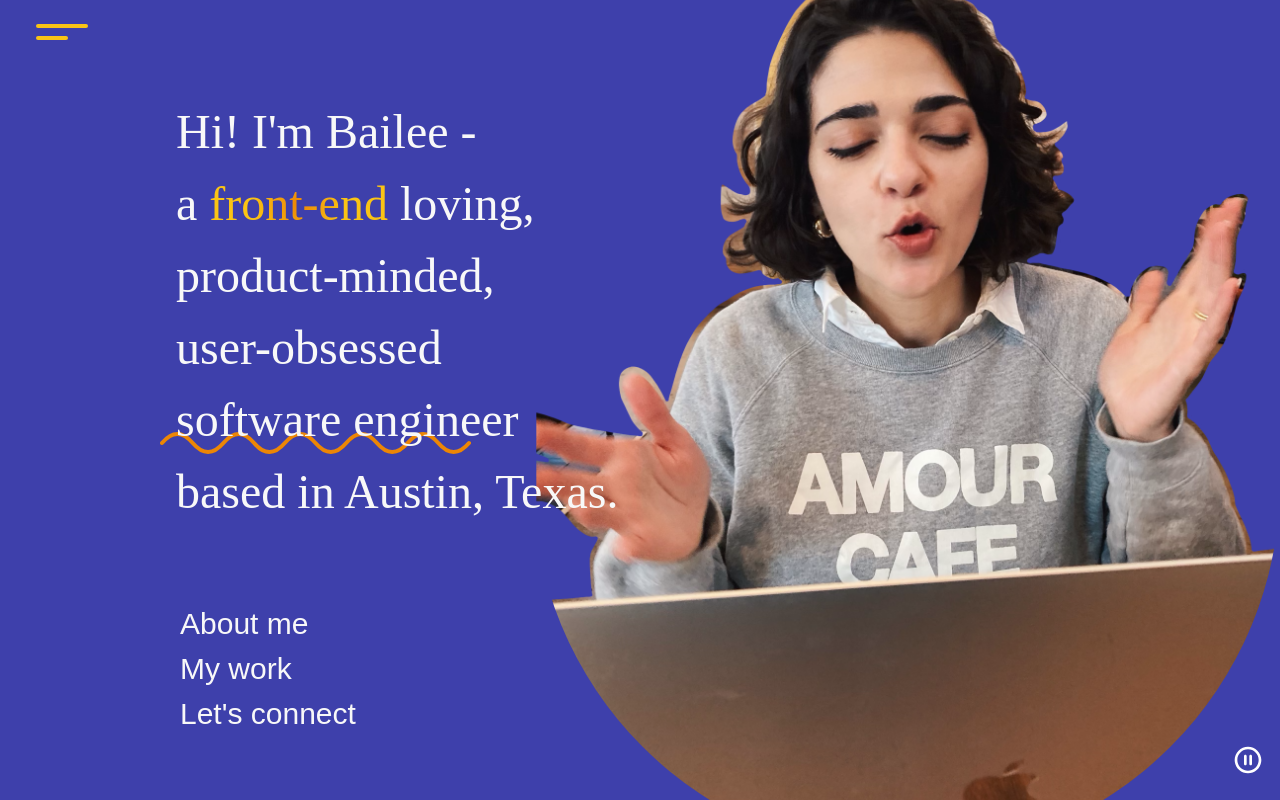
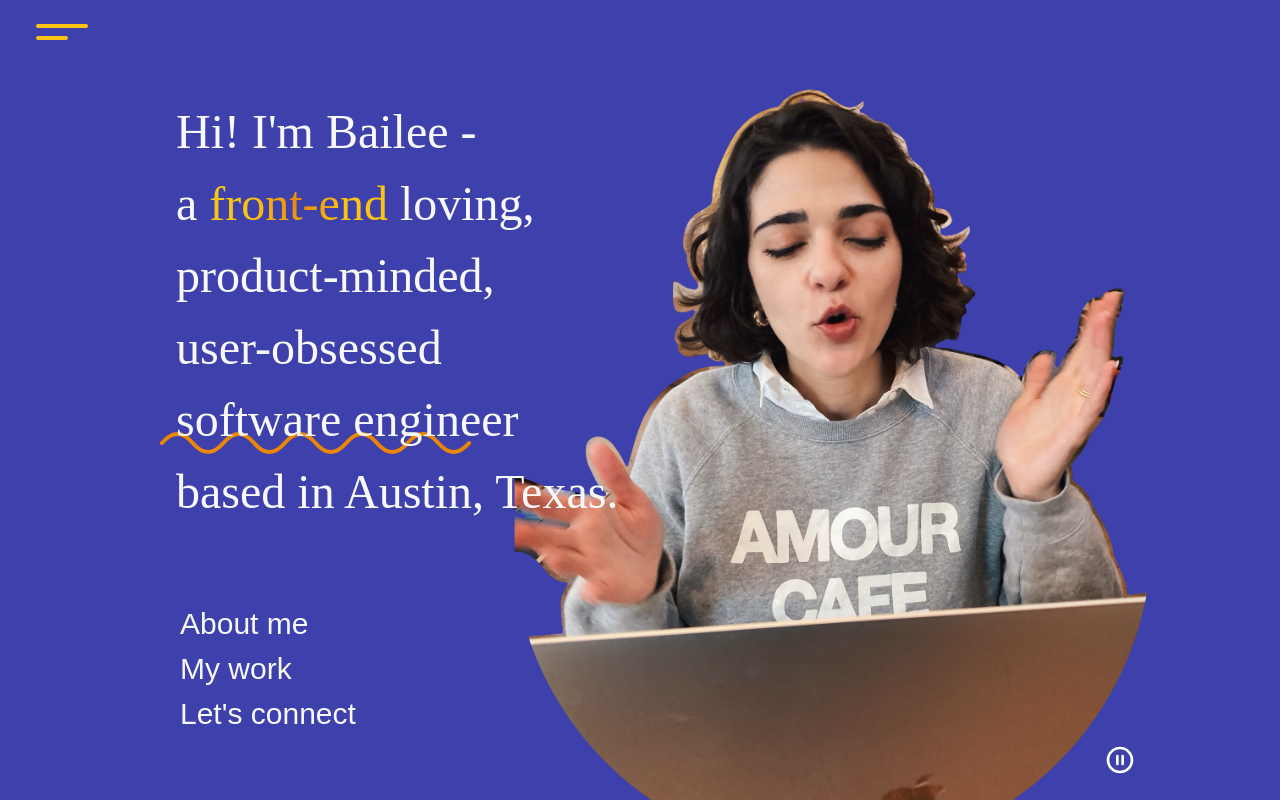
Before and after one commit to baileedastugue/portfolio_v3, a React (Vite) app: page / in a window 1280 px wide. Built offline with nearby package versions, Linux system fonts and the light colour scheme.

Commit message:
bailee/landing: big face positioning and width on desktop

```diff
--- a/src/components/BigFace/index.tsx
+++ b/src/components/BigFace/index.tsx
@@ -40,7 +40,7 @@ const BigFace = () => {
 	};
 
 	return (
-		<div className='absolute -bottom-10 w-full md:-bottom-14 md:right-0 md:w-7/12'>
+		<div className='absolute -bottom-10 w-full md:-bottom-14 md:right-0 md:w-7/12 lg:right-32 lg:w-1/2'>
 			<svg className='h-0 w-0 '>
 				<clipPath id='drop-clip-path' clipPathUnits='objectBoundingBox'>
 					<path d={FacePaths[currFaceIndex]} />
@@ -48,13 +48,13 @@ const BigFace = () => {
 			</svg>
 			<button
 				onClick={toggleAnimation}
-				className='absolute bottom-14 right-4 z-30 w-8 text-white md:bottom-20'
+				className='absolute bottom-14 right-4 w-8 text-white md:bottom-20'
 			>
 				{isPlaying ? <Pause /> : <Play />}
 			</button>
 			<div
 				onClick={toggleAnimation}
-				className={`z-30 w-full bg-contain bg-center bg-no-repeat hover:cursor-pointer hover:bg-purple-light md:rounded-full ${aspectRatios[currFaceIndex]}`}
+				className={`w-full bg-contain bg-center bg-no-repeat hover:cursor-pointer hover:bg-purple-light md:rounded-full ${aspectRatios[currFaceIndex]}`}
 				style={{
 					backgroundImage: `url('${Faces[currFaceIndex]}'`,
 					clipPath: 'url(#drop-clip-path)',
```
